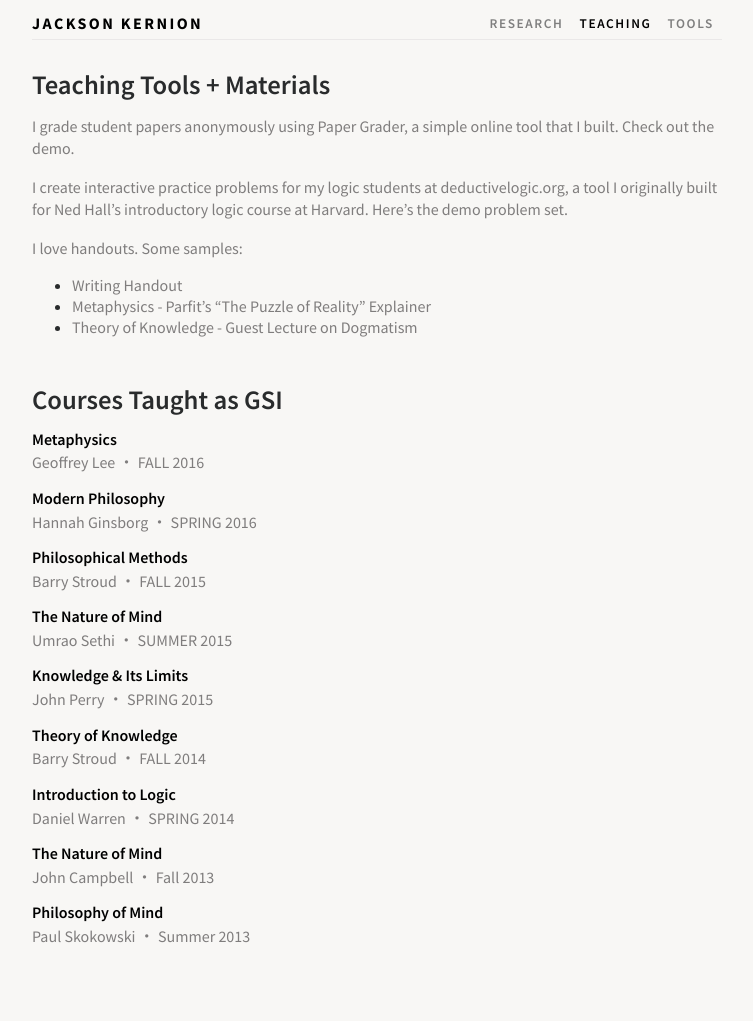
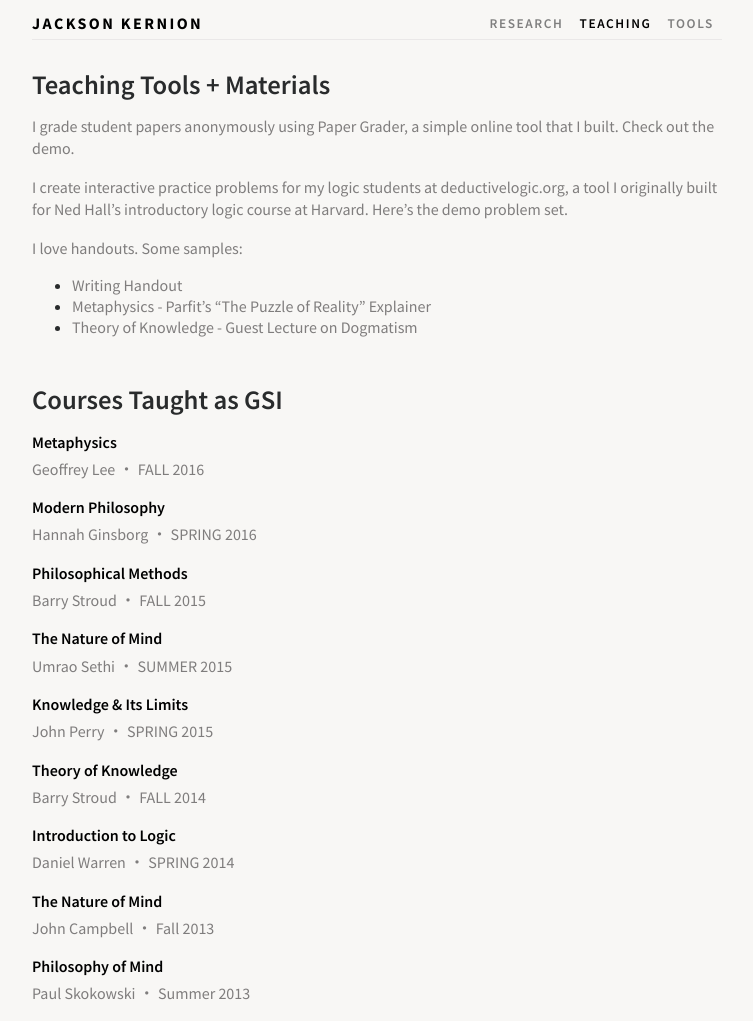
Before and after one commit to jacksonkernion/jacksonkernion.github.io, a Jekyll site: the page built from teaching.md, in a window 1280 px wide. Shown: the whole page, without its empty margins (263-1016 px from the left). Built offline with Jekyll 4.4.1, drawn with Linux system fonts in a browser that asks for light colours; nearby versions of some CDN libraries; our own code applies the rules of GitHub Pages for plain Markdown files; before the commit the page ends 963 px from its top, so only the background shows below that.

Commit message:
CSS update

```diff
--- a/assets/stylesheets/style.css
+++ b/assets/stylesheets/style.css
@@ -180,14 +180,12 @@
 	font-size: 12pt;
 	font-weight: 600;
 	color: black;
-	/* margin-bottom: .3rem; */
 	margin-bottom: 0;
 	margin-top: .5rem;
 }
 
 .item-description{
 	margin-bottom: .3rem;
-	line-height: 1;
 }
 
 .paper-subtitle {
```
